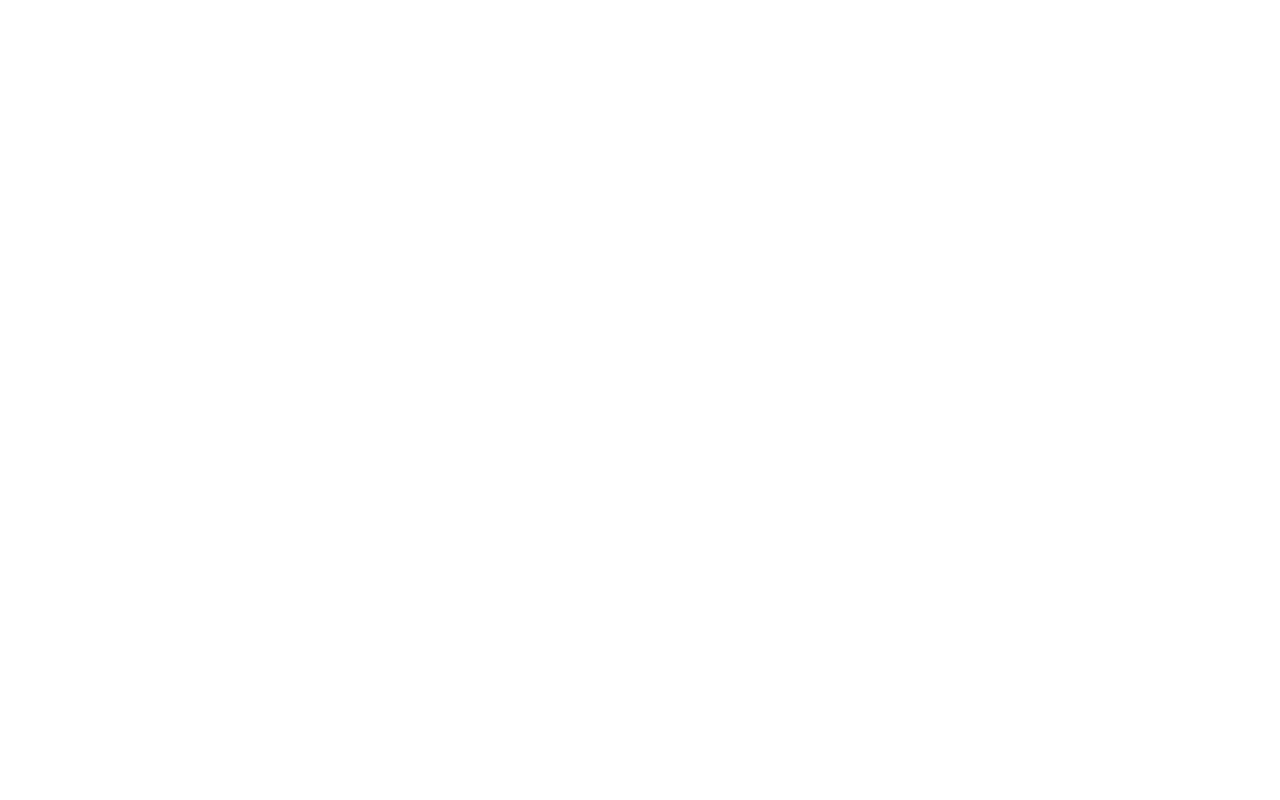
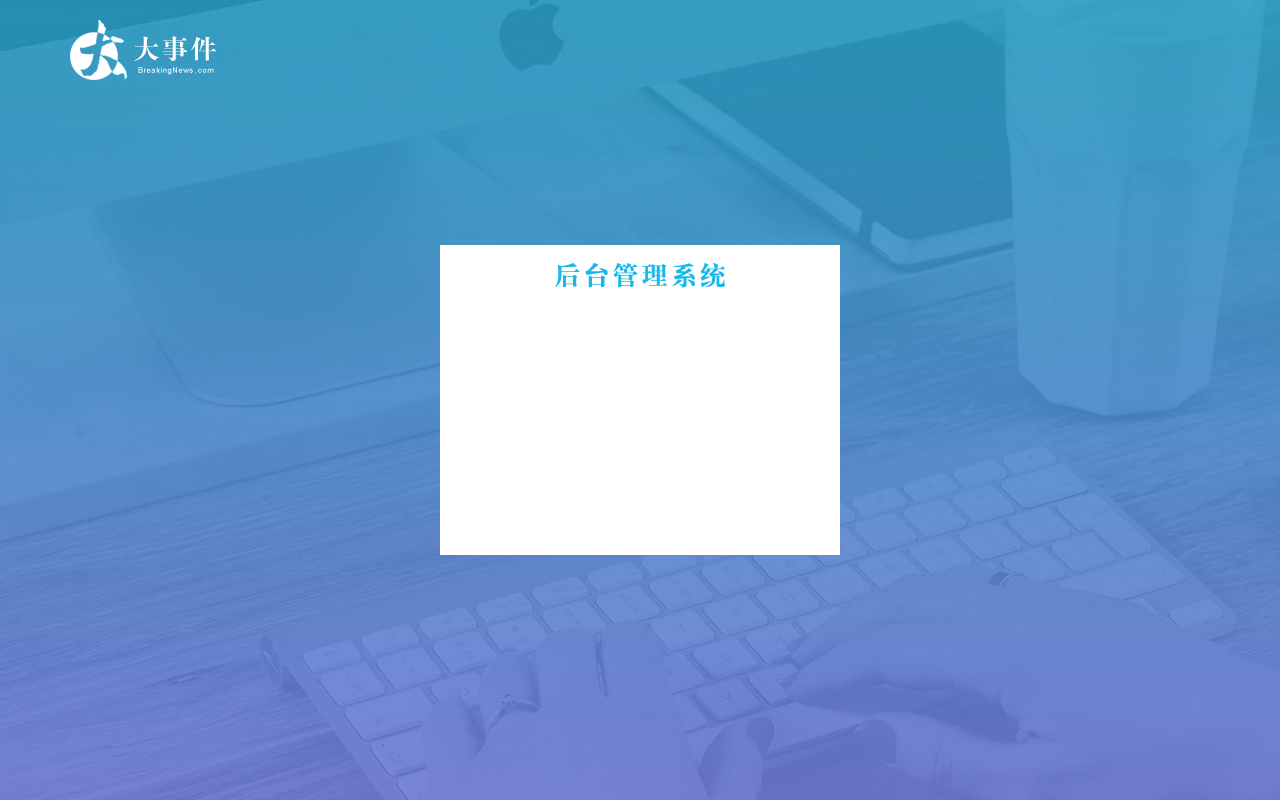
Before and after one commit to 992838397/big_event_02, a plain HTML site: page login.html in a window 1280 px wide. Drawn offline with Linux system fonts and the light colour scheme.

Commit message:
这是完成了头部区域

```diff
--- /dev/null
+++ b/assets/css/index.css
@@ -0,0 +1,34 @@
+html,
+body {
+    margin: 0;
+    padding: 0;
+    width: 100%;
+    height: 100%;
+    /* 页面不会有滚动 */
+    overflow: hidden;
+    background: url('/assets/images/login_bg.jpg') no-repeat;
+    background-size: cover;
+}
+
+/* 头部区域 */
+.header {
+    margin-top: 20px;
+}
+
+/* 登入区域  */
+.loginAndRegBox {
+    position: fixed;
+    width: 400px;
+    height: 310px;
+    background: #fff;
+    /* 居中 */
+    top: 50%;
+    left: 50%;
+    transform: translate(-50%, -50%);
+}
+
+.loginAndRegBox .login-box {
+    width: 100%;
+    height: 60px;
+    background: url('/assets/images/login_title.png') no-repeat center;
+}
--- a/login.html
+++ b/login.html
@@ -6,9 +6,22 @@
     <meta http-equiv="X-UA-Compatible" content="IE=edge">
     <meta name="viewport" content="width=device-width, initial-scale=1.0">
     <title>Document</title>
+    <!-- 引入layUi  -->
+    <link rel="stylesheet" href="/assets/lib/layui/css/layui.css">
+    <!-- 引入自己的样式 -->
+    <link rel="stylesheet" href="/assets/css/index.css">
 </head>
 
 <body>
+    <!-- 头部区域 -->
+    <div class="layui-main header">
+        <img src="/assets/images/logo.png" alt="">
+    </div>
+
+    <!-- 登入区域 -->
+    <div class="loginAndRegBox">
+        <div class="login-box"></div>
+    </div>
 
 </body>
 
```
